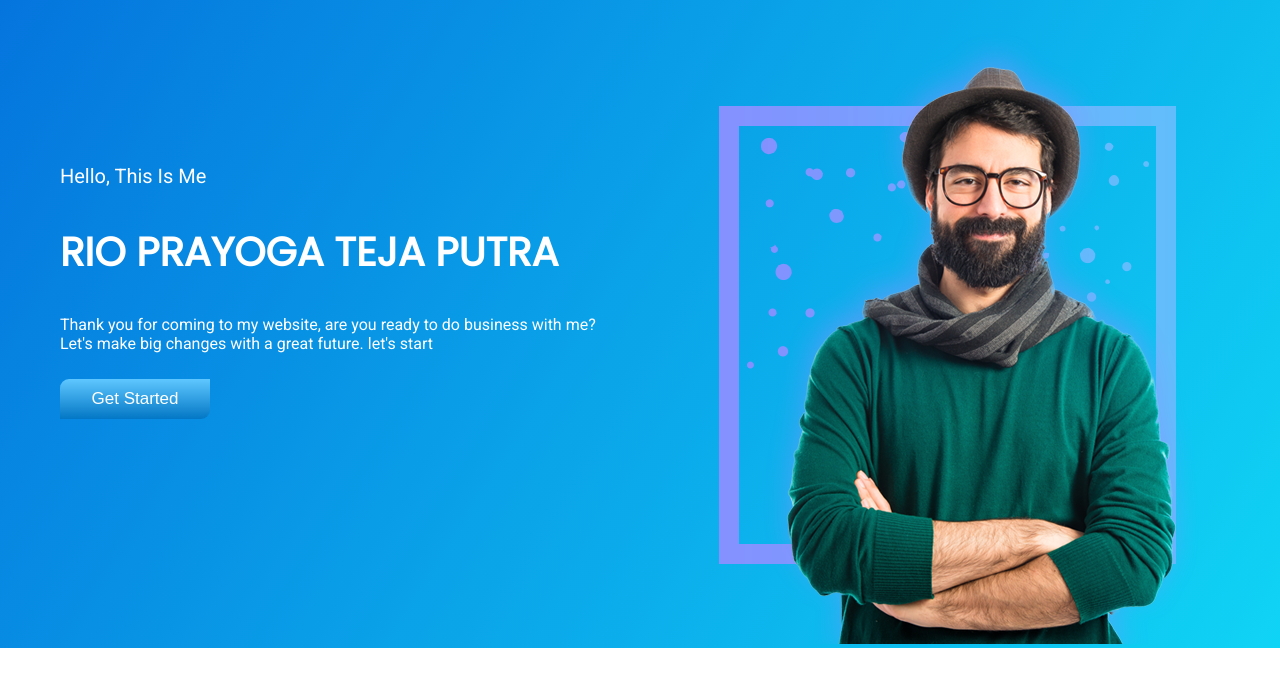
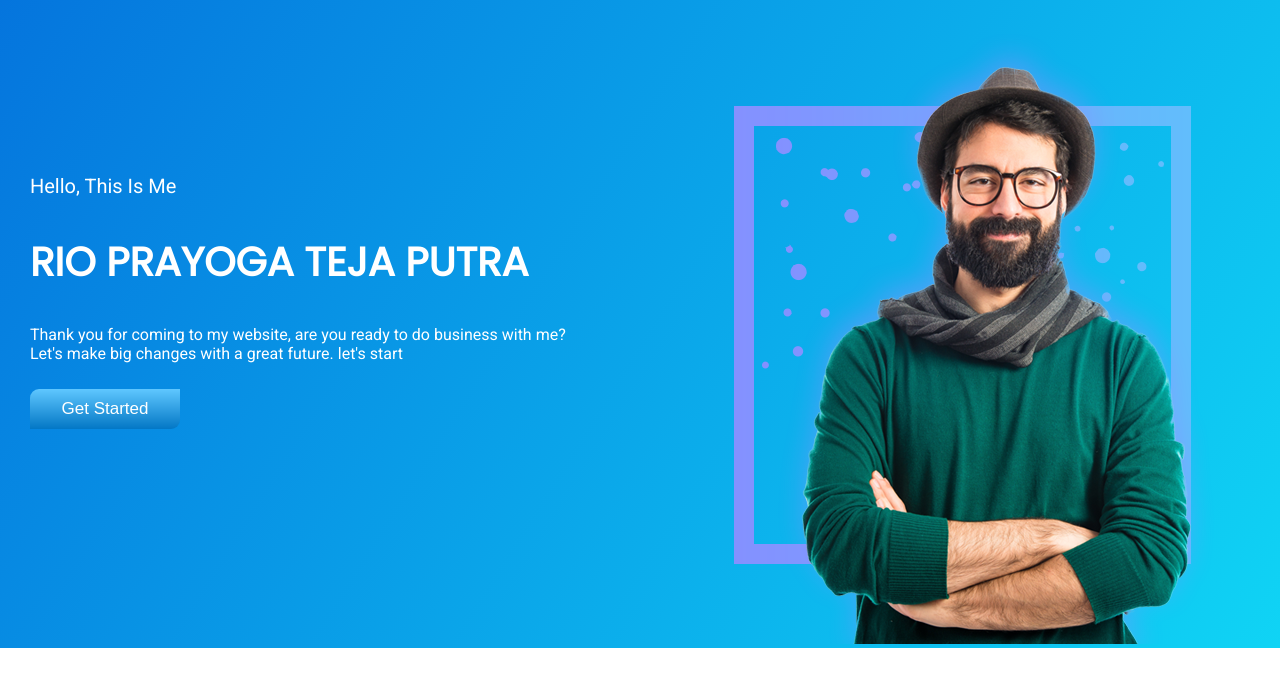
Before and after one commit to rioprayogaa/MyPortofolio, a plain HTML site: page index.html in a window 1280 px wide. Shown: the part 79-766 px from the top of the page. Drawn offline with Linux system fonts and the light colour scheme.

Commit message:
Mengatur margin

```diff
--- a/assets/css/responsive.css
+++ b/assets/css/responsive.css
@@ -28,6 +28,7 @@
        font-size: 30px;
    }
 
+
    .btn {
        margin-top: 10px;
        margin-bottom: 50px;
--- a/assets/css/style.css
+++ b/assets/css/style.css
@@ -85,10 +85,10 @@ ul {
   }
 
   #getStarted {
-    padding-left: 60px;
+    margin-left: 30px;
     float: left;
     width: 50%;
-    margin-top: 100px;
+    margin-top: 110px;
   }
 
   #myImg {
```
